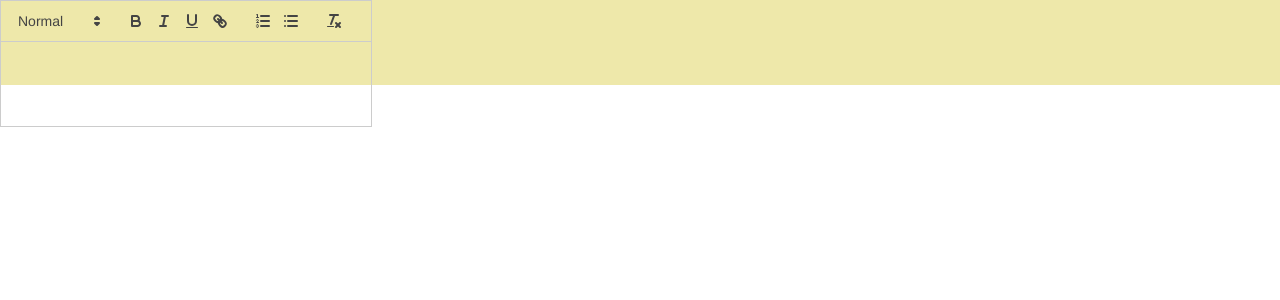
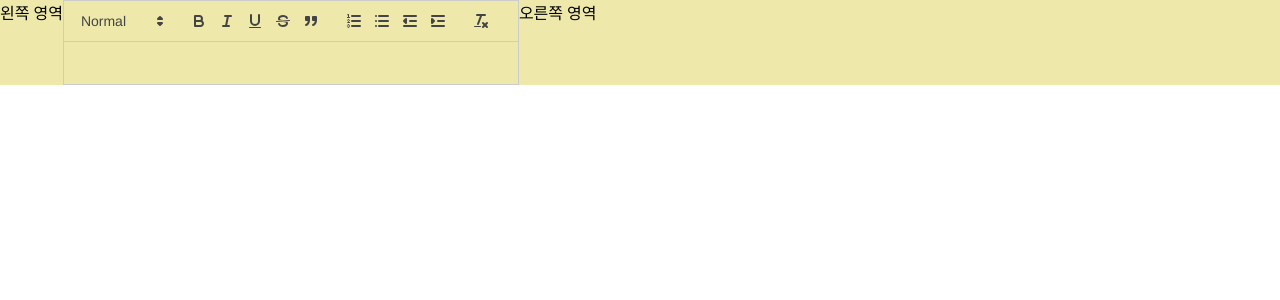
Before and after one commit to codestates-seb/seb44_pre_013, a React (Vite) app in the folder client/: page /question in a window 1280 px wide. Shown: the top 300 px of the page. Built offline with nearby package versions, Linux system fonts and the light colour scheme.

Commit message:
#8 게시글 작성 페이지 영역 구분

```diff
--- a/client/index.html
+++ b/client/index.html
@@ -4,7 +4,7 @@
     <meta charset="UTF-8" />
     <link rel="icon" type="image/svg+xml" href="/vite.svg" />
     <meta name="viewport" content="width=device-width, initial-scale=1.0" />
-    <title>Vite + React + TS</title>
+    <title>Stack Overflow</title>
   </head>
   <body>
     <div id="root"></div>
--- a/client/src/pages/Question/WriteForm/index.tsx
+++ b/client/src/pages/Question/WriteForm/index.tsx
@@ -1,8 +1,26 @@
 import ReactQuill from 'react-quill';
 import 'react-quill/dist/quill.snow.css';
+import styled from 'styled-components';
+
+const toolbarOptions = [
+  [{ size: ['small', false, 'large', 'huge'] }],
+  ['bold', 'italic', 'underline', 'strike', 'blockquote'],
+  [{ list: 'ordered' }, { list: 'bullet' }, { indent: '-1' }, { indent: '+1' }],
+  ['clean'],
+];
+
+const modules = {
+  toolbar: [...toolbarOptions],
+};
+
+const Container = styled.div`
+  display: flex;
+  width: 100%;
+  background-color: palegoldenrod;
+`;
 
 const WriteForm = () => {
-  return <ReactQuill />;
+  return <ReactQuill modules={modules} />;
 };
 
 export default WriteForm;
--- a/client/src/pages/Question/WriteInfo/index.tsx
+++ b/client/src/pages/Question/WriteInfo/index.tsx
@@ -1,5 +1,3 @@
-import React from 'react';
-
 const WriteInfo = () => {
   return <div>WriteInfo</div>;
 };
--- a/client/src/pages/Question/index.tsx
+++ b/client/src/pages/Question/index.tsx
@@ -4,6 +4,7 @@ import WriteForm from './WriteForm';
 
 const Container = styled.div`
   display: flex;
+  flex-direction: row;
   width: 100%;
   background-color: palegoldenrod;
 `;
@@ -11,7 +12,11 @@ const Container = styled.div`
 const Question = () => {
   return (
     <Container>
-      <WriteForm />
+      왼쪽 영역
+      <div>
+        <WriteForm />
+      </div>
+      <div>오른쪽 영역</div>
     </Container>
   );
 };
```
